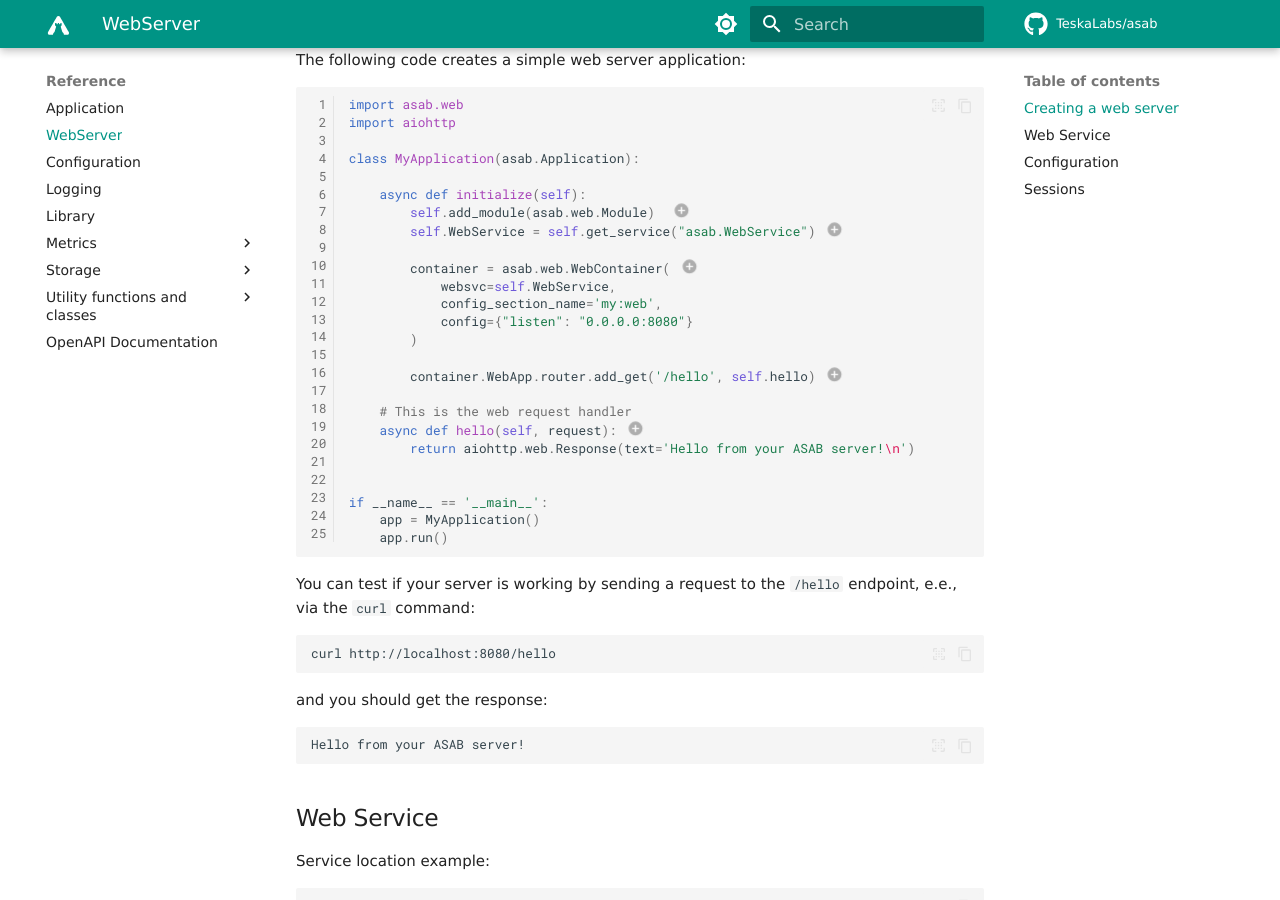
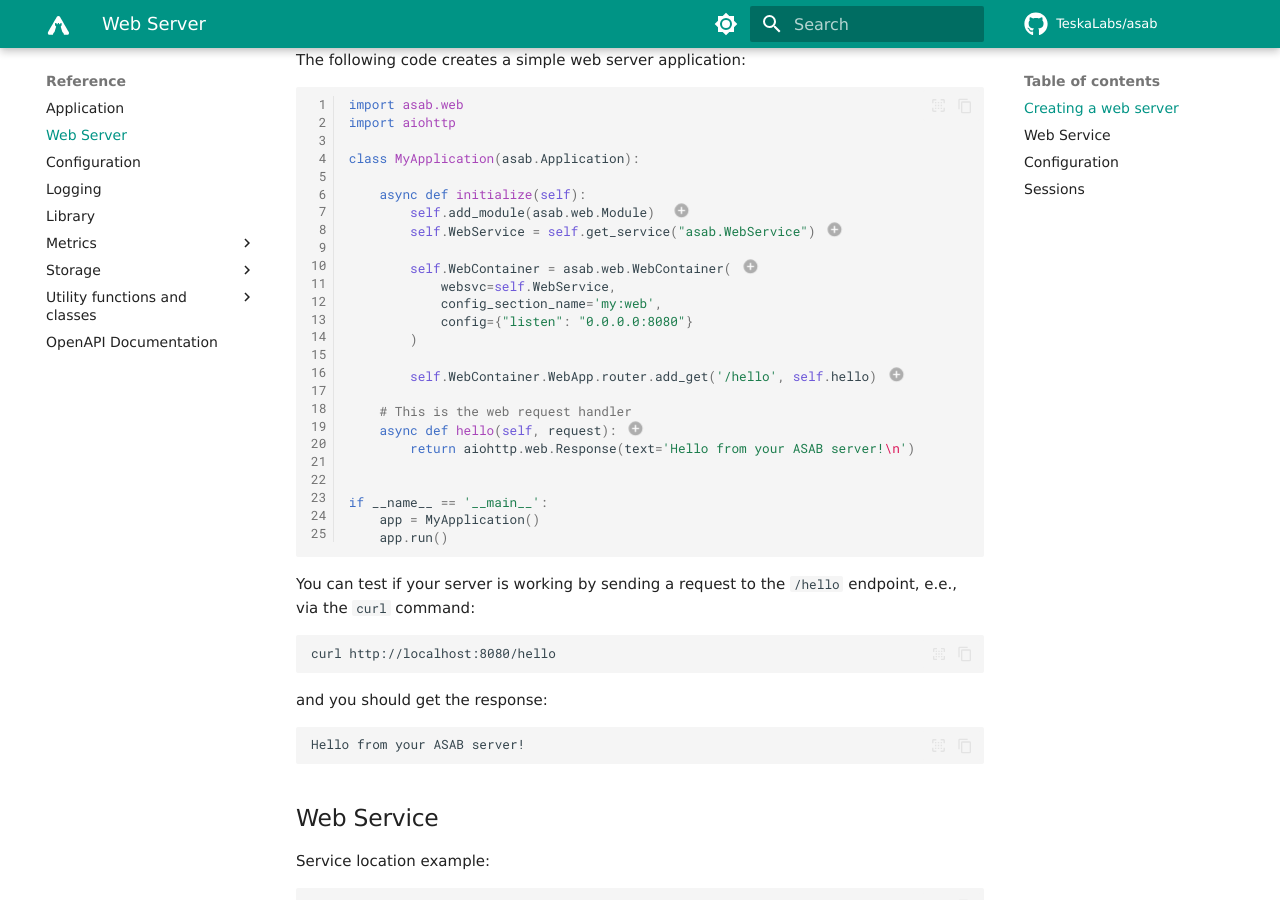
Before and after one commit to TeskaLabs/asab, an MkDocs documentation site: the page built from docs/reference/web/web-server.md, in a window 1280 px wide and 900 px high, scrolled down 524 px. Built offline with MkDocs 1.6.1 and Material for MkDocs 9.7.7, drawn with Linux system fonts in a browser that asks for light colours; some web fonts are replaced; comment, search, counter and statistics services are not loaded.

Commit message:
Renaming

```diff
--- a/docs/reference/web/web-server.md
+++ b/docs/reference/web/web-server.md
@@ -26,13 +26,13 @@ class MyApplication(asab.Application):
         self.add_module(asab.web.Module)  #(1)!
         self.WebService = self.get_service("asab.WebService") #(2)!
 
-        container = asab.web.WebContainer( #(3)!
+        self.WebContainer = asab.web.WebContainer( #(3)!
             websvc=self.WebService,
             config_section_name='my:web',
             config={"listen": "0.0.0.0:8080"}
         )
 
-        container.WebApp.router.add_get('/hello', self.hello) #(4)!
+        self.WebContainer.WebApp.router.add_get('/hello', self.hello) #(4)!
 
     # This is the web request handler
     async def hello(self, request): #(5)!
--- a/mkdocs.yml
+++ b/mkdocs.yml
@@ -161,7 +161,7 @@ nav:
   - Reference:
     - Application: reference/application/reference.md
 
-    - WebServer: reference/web/web-server.md
+    - Web Server: reference/web/web-server.md
     - Configuration: reference/config/reference.md
     - Logging: reference/logging/reference.md
     - Library: reference/library/reference.md
```
